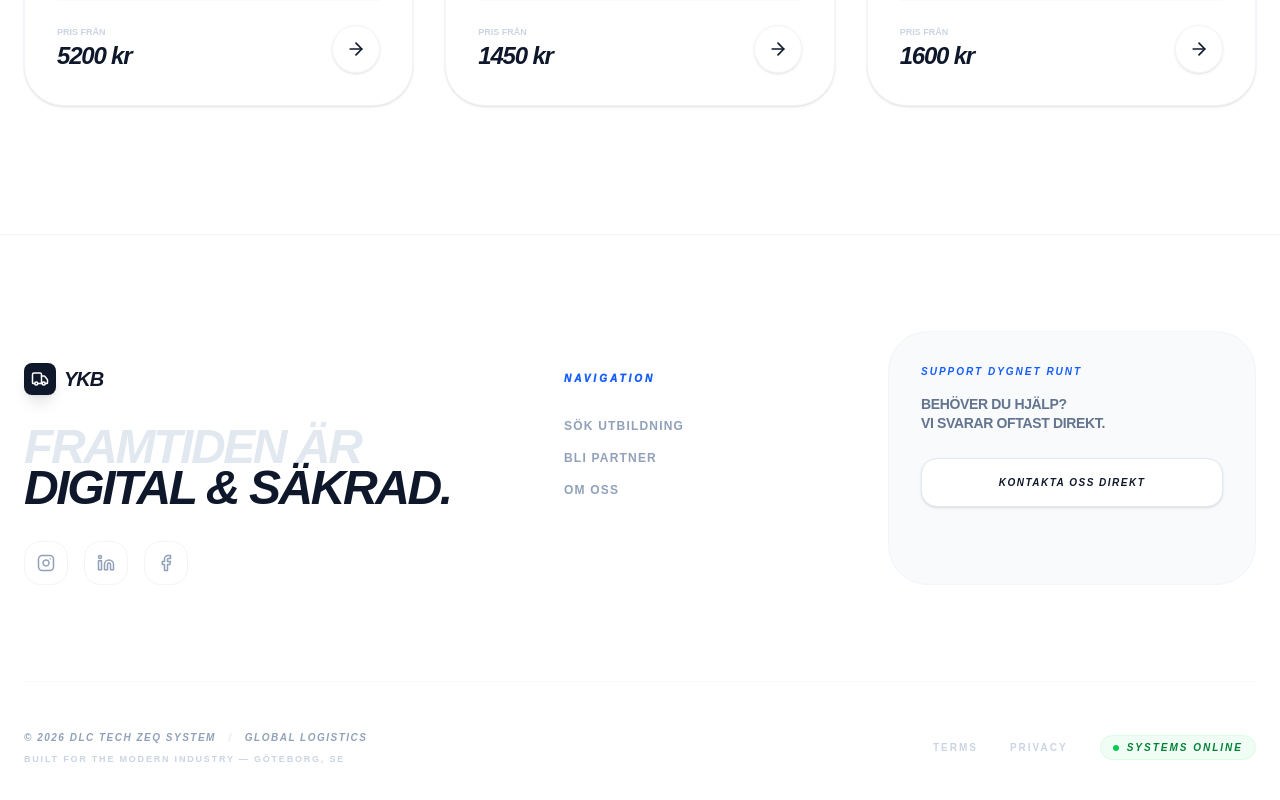
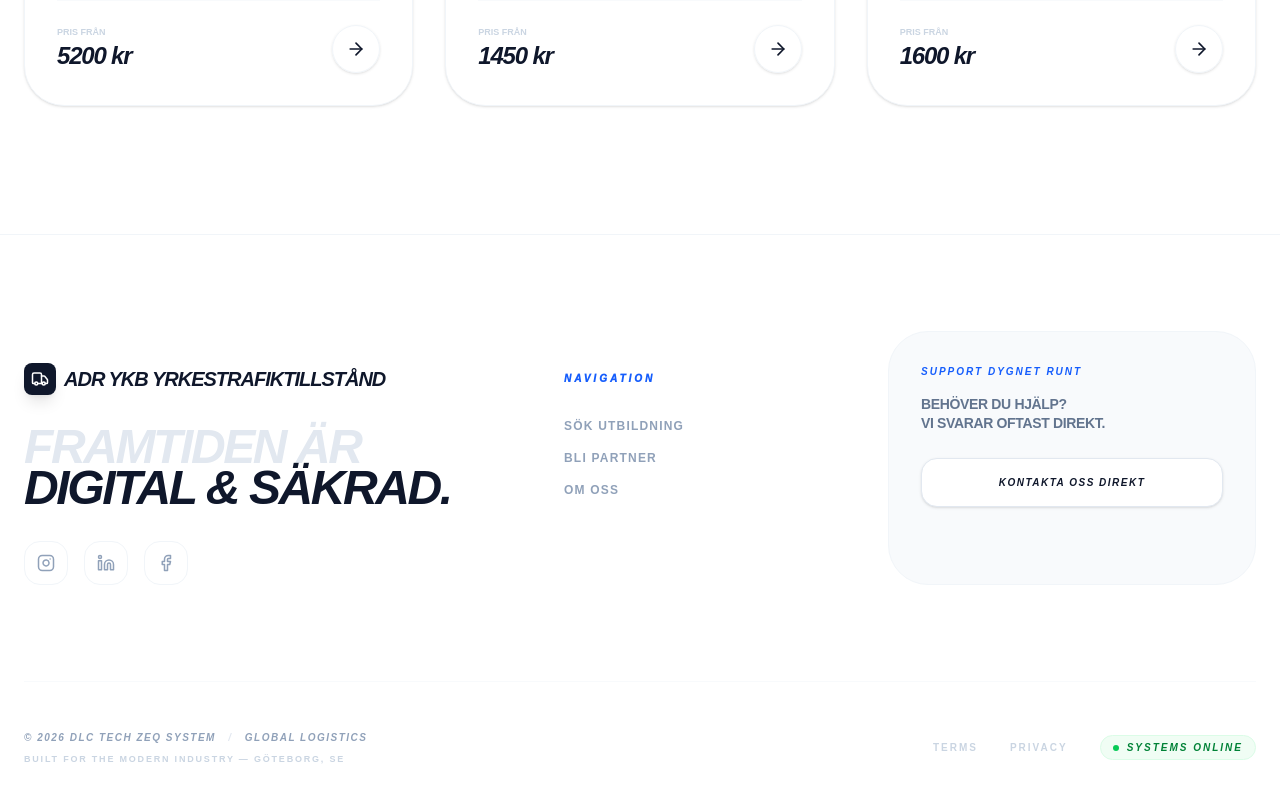
Before and after one commit to AlainDLC/dlc-noa-tech, a Next.js app in the folder ykb-tech/: page / in a window 1280 px wide. Shown: the part 1404-2204 px from the top of the page. Built offline with nearby package versions, Linux system fonts and the light colour scheme; no server answers; the database is empty.

Commit message:
change homepage

```diff
--- a/ykb-tech/app/page.js
+++ b/ykb-tech/app/page.js
@@ -370,7 +370,7 @@ export default function HomePage() {
                   <Truck size={18} className="text-white" />
                 </div>
                 <span className="font-black italic uppercase tracking-tighter text-xl text-slate-900">
-                  YKB
+                  ADR YKB Yrkestrafiktillstånd
                 </span>
               </div>
               <p className="text-4xl lg:text-5xl font-black uppercase italic tracking-tighter leading-[0.85] text-slate-200">
```
